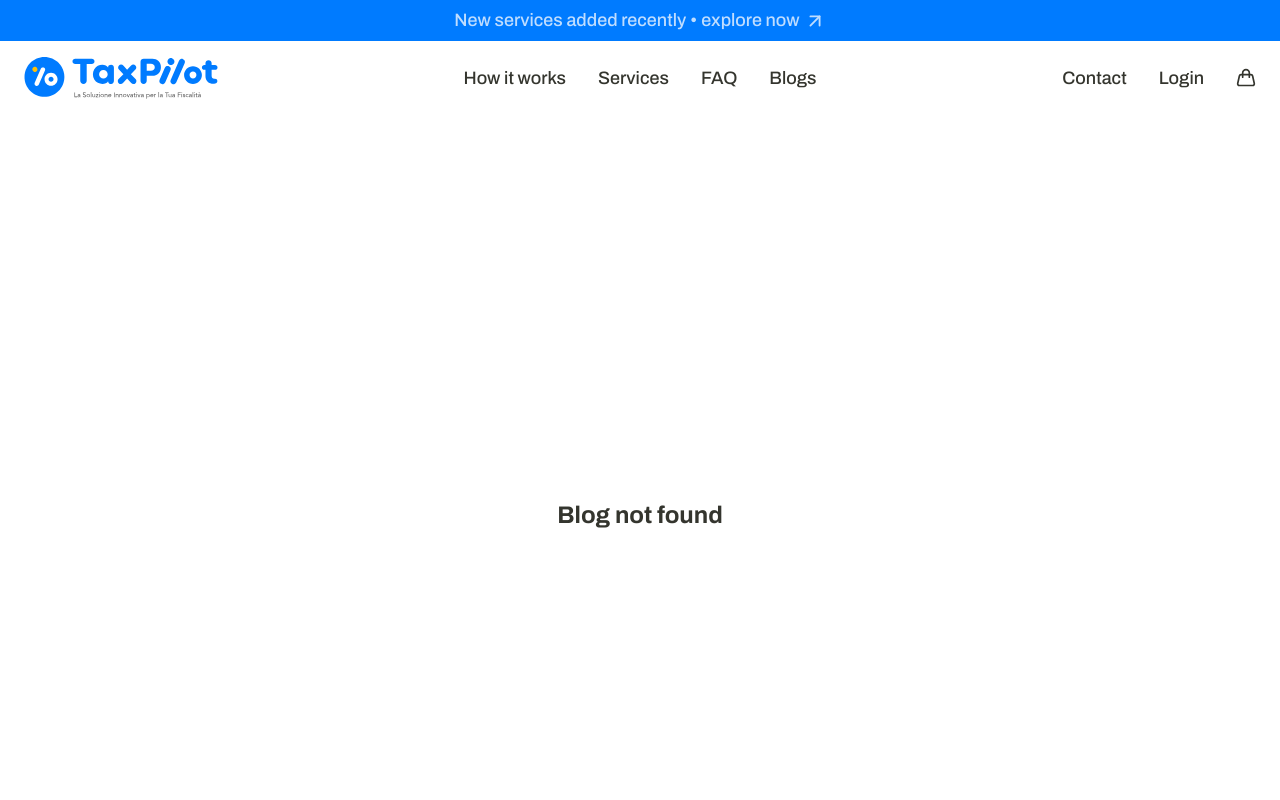
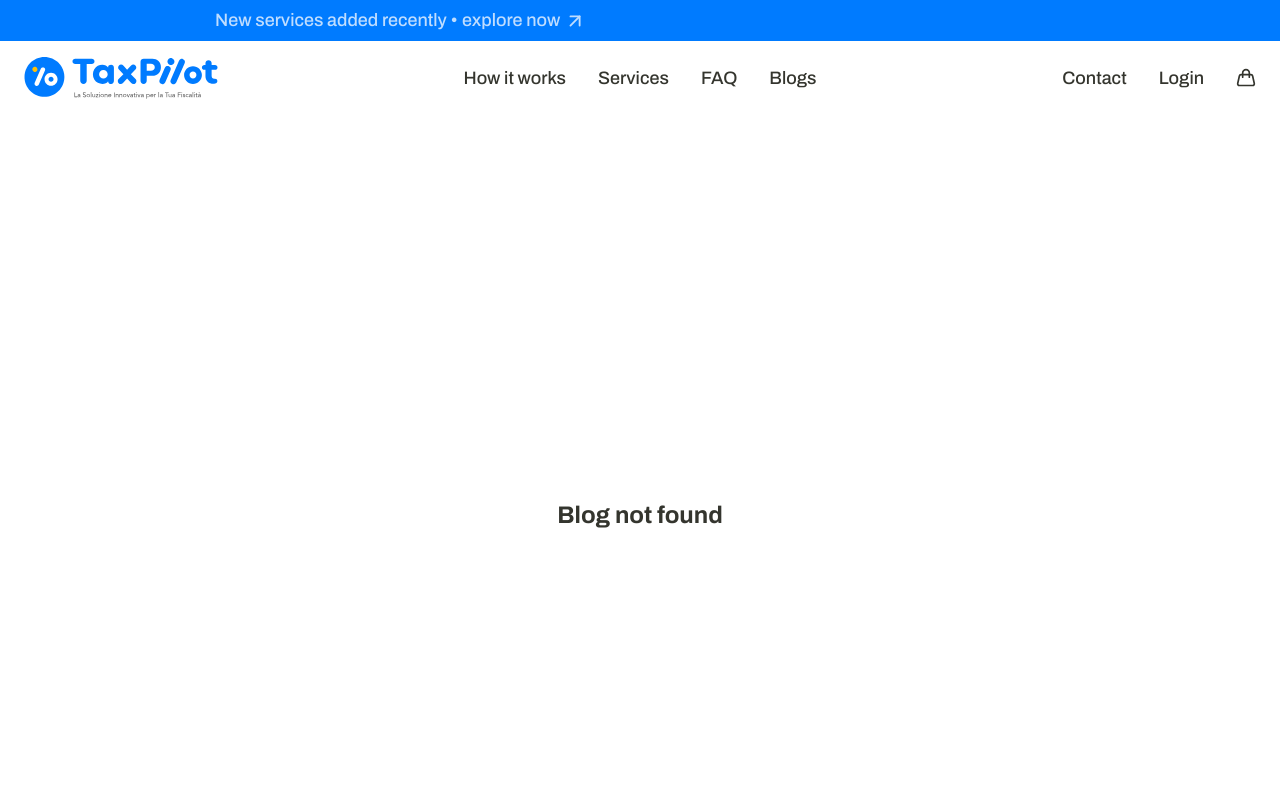
Before and after one commit to arqentech/tax-pilot-1, a React (Vite) app: page /blogs/1 in a window 1280 px wide. Shown: the top 800 px of the page. Built offline with nearby package versions, Linux system fonts and the light colour scheme.

Commit message:
Top Bar animation added

```diff
--- a/package.json
+++ b/package.json
@@ -17,6 +17,7 @@
     "@tanstack/react-query": "^5.90.5",
     "class-variance-authority": "^0.7.1",
     "clsx": "^2.1.1",
+    "framer-motion": "^12.23.25",
     "lucide-react": "^0.553.0",
     "react": "^19.2.0",
     "react-dom": "^19.2.0",
--- /dev/null
+++ b/src/animations/marqueeAnimation.ts
@@ -0,0 +1,11 @@
+import { Transition, TargetAndTransition } from "framer-motion";
+
+export const marqueeAnimation: TargetAndTransition = {
+  x: ["-100%", "100%"],
+};
+
+export const marqueeTransition: Transition = {
+  duration: 10,
+  repeat: Infinity,
+  ease: "linear",
+};
--- a/src/components/layout/Topbar.tsx
+++ b/src/components/layout/Topbar.tsx
@@ -1,19 +1,36 @@
 import { ArrowUpRight } from "lucide-react";
 import { Link } from "react-router-dom";
+import { motion, useAnimation } from "framer-motion";
+import { useEffect } from "react";
+import { marqueeAnimation, marqueeTransition } from "@/animations/marqueeAnimation";
 
 const TopBar = () => {
+  const controls = useAnimation();
+
+  useEffect(() => {
+    controls.start(marqueeAnimation); // start left → right
+  }, [controls]);
+
   return (
-    <div className="bg-[#007BFF] text-[#BFDDFF] text-center py-2 flex justify-center items-center gap-1">
-      <span className="font-medium text-sm leading-[20px] md:text-[18px] md:leading-[25px]">
+    <div className="bg-[#007BFF] text-[#BFDDFF] overflow-hidden py-2">
+      <motion.div
+        className="flex items-center gap-1 whitespace-nowrap"
+        animate={controls}
+        transition={marqueeTransition}
+        onHoverStart={() => controls.stop()}           // pause on hover
+        onHoverEnd={() => controls.start(marqueeAnimation)} // resume
+      >
+        <span className="flex-shrink-0 font-medium text-sm leading-[20px] md:text-[18px] md:leading-[25px]">
           New services added recently •
         </span>
         <Link
           to="/services"
-        className="group inline-flex items-center gap-1 no-underline hover:text-gray-200 transition-colors font-medium text-sm leading-[20px] md:text-[18px] md:leading-[25px]"
+          className="group flex-shrink-0 inline-flex items-center gap-1 no-underline hover:text-gray-200 transition-colors font-medium text-sm leading-[20px] md:text-[18px] md:leading-[25px]"
         >
           explore now
           <ArrowUpRight className="h-[22px] w-[22px] transition-transform group-hover:translate-x-0.5 group-hover:-translate-y-0.5" />
         </Link>
+      </motion.div>
     </div>
   );
 };
--- /dev/null
+++ b/src/kaggle.json
@@ -0,0 +1,4 @@
+{
+  "username": "muizmalik",
+  "key": "KGAT_9218b9c1fe34daaa7ba3fbb41d30f6bf"
+}
--- a/src/pages/home/Home.tsx
+++ b/src/pages/home/Home.tsx
@@ -14,15 +14,15 @@ import HomeBlogSection from "./HomeBlogSection";
 export default function Home() {
   return (
     <div className="flex flex-col">
-      <HeroSection />
+      {/* <HeroSection />
       <WhatDefinesUs />
       <HowWeWork />
       <ServicesSection />
       <TeamCard />
       <ClientReviews />
-      <HomePageFAQ />
+      <HomePageFAQ /> */}
       <HomeBlogSection />
-      <TaxPilotSection />
+      {/* <TaxPilotSection /> */}
     </div>
   );
 }
--- a/src/pages/service-details/Details.tsx
+++ b/src/pages/service-details/Details.tsx
@@ -3,7 +3,7 @@ import { useCart } from "@/contexts/CartContext";
 import { CircleCheck, Clock } from "lucide-react";
 import Breadcrumbs from "./BreadCrumb";
 import { cardData } from "@/data/CardData";
-import { Link, useParams } from "react-router-dom";
+import {  useParams } from "react-router-dom";
 
 const Details: React.FC = () => {
   const { slug } = useParams<{ slug: string }>();
```
Also changed, not shown: 1 other file (tests, documents, lock files or other folders). Lines whose indentation alone changed are shown as unchanged.
